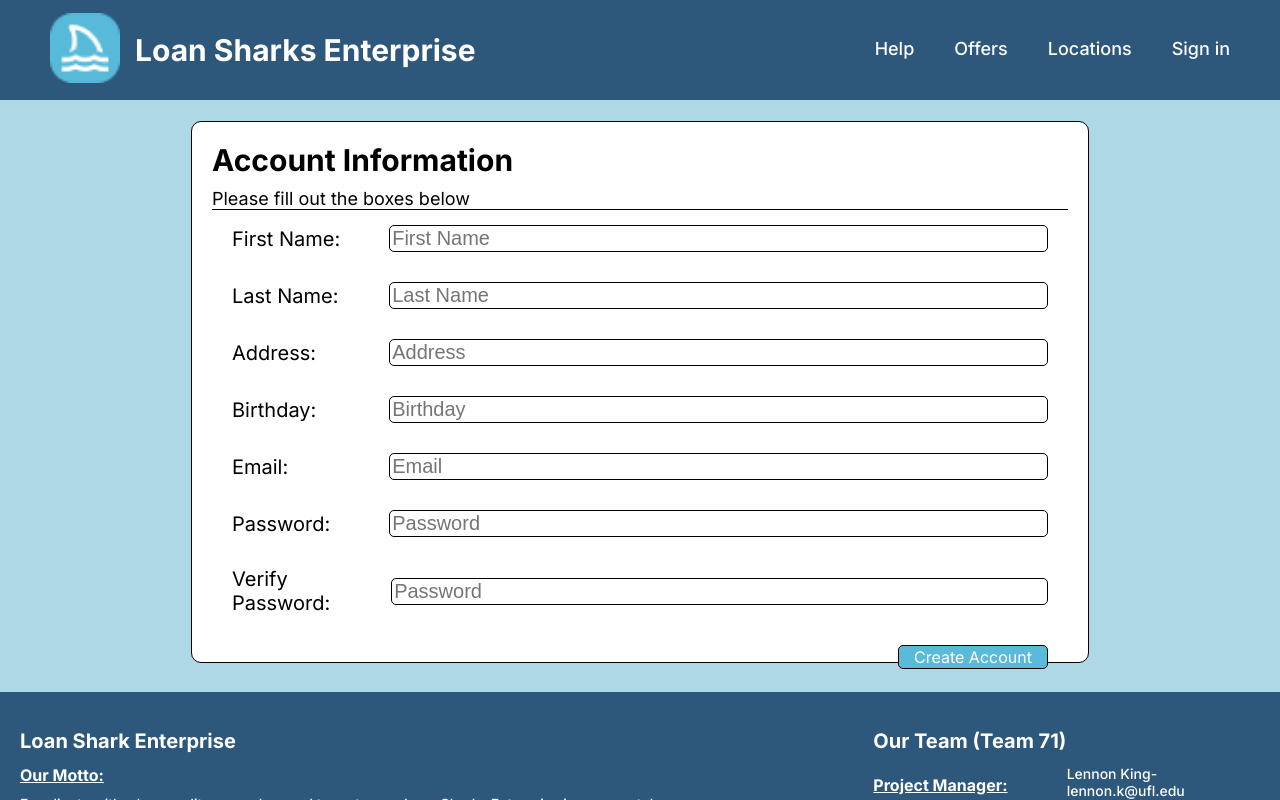
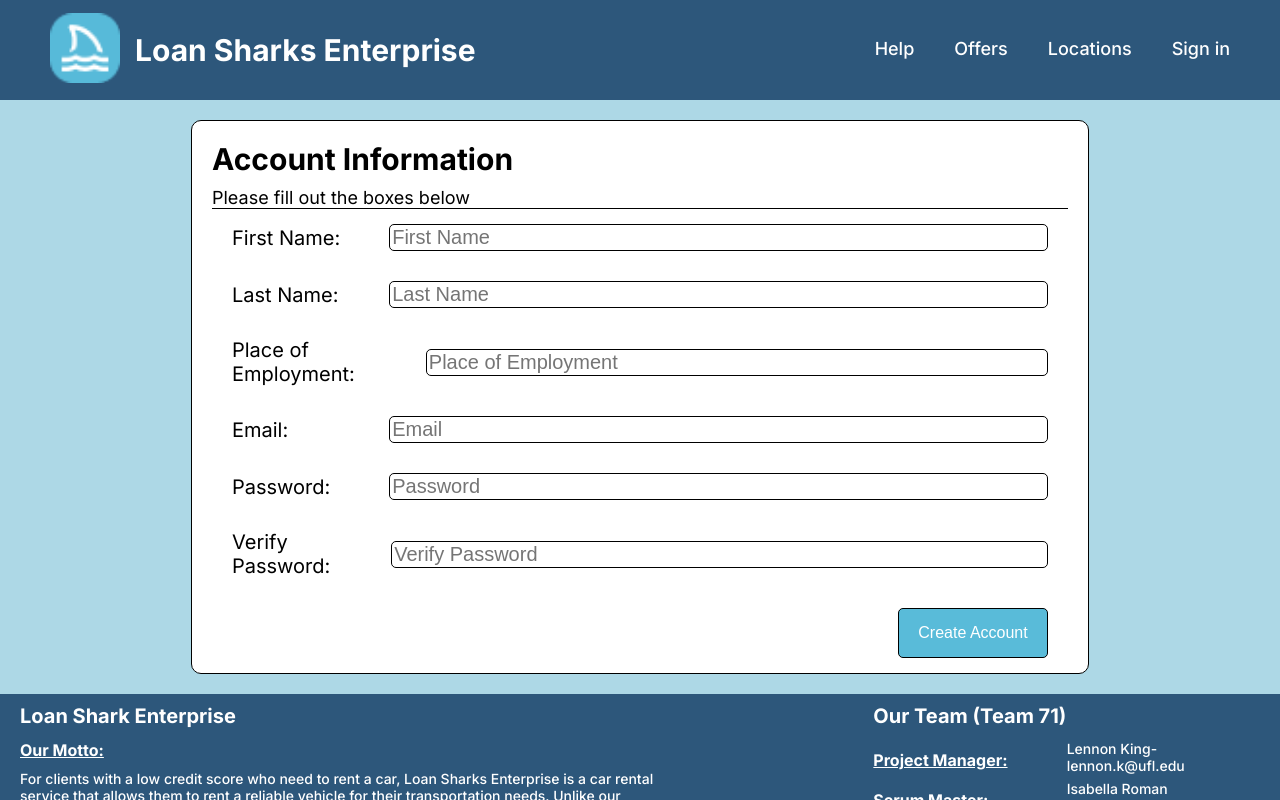
Before and after one commit to IsRo06/LoanSharks, a React (Create React App) app in the folder CLIENT/: page /account in a window 1280 px wide. Shown: the top 800 px of the page. Built offline with nearby package versions, Linux system fonts and the light colour scheme.

Commit message:
refactored some code and took out address/birthday

```diff
--- a/CLIENT/src/App.js
+++ b/CLIENT/src/App.js
@@ -9,7 +9,7 @@ export default function App() {
     <div>
       <BrowserRouter>
         <Routes>
-          <Route path="/" element={<Layout />}>
+          <Route path="/">
             <Route index element={<HomeScreen />} />
             <Route path="cars" element={<CarsScreen />} />
             <Route path="account" element={<AccountScreen/>} />
--- /dev/null
+++ b/CLIENT/src/components/AccountInfoBox/AccountInfoBox.jsx
@@ -0,0 +1,23 @@
+import styles from './AccountInfoBox.module.css'
+
+export default function AccountInfoBox(props){
+
+
+  return (
+    <div id={styles.background}>
+      <div id={styles.content}>
+        <h4>Account Information</h4>
+        <p id={styles.instructions}>Please fill out the boxes below</p>
+
+        {props.info.map(information => (
+          <div key={information} className={styles.informationContainer}>
+            <p>{information}:</p>
+            <input type="text" placeholder={information}/>
+          </div>
+        ))}
+
+        <button id={styles.bottomBtn}>Create Account</button>
+      </div>
+    </div>
+  );
+}
--- /dev/null
+++ b/CLIENT/src/components/AccountInfoBox/AccountInfoBox.module.css
@@ -0,0 +1,88 @@
+#background {
+  background-color:lightblue;
+  width: 100%;
+  min-height: 75vh;
+  display: flex;
+  justify-content: center;
+  align-items: center;
+}
+
+#content {
+  margin: 120px 0 20px 0;
+  display: flex;
+  flex-direction: column;
+  width: 70%;
+  border: 1px solid black;
+  border-radius: 10px;
+  background-color: white;
+}
+
+#content h4 {
+  font-size: 30px;
+  margin: 20px 20px 10px 20px;
+}
+
+#instructions {
+  font-size: 18px;
+  margin: 0 20px;
+  border-bottom: 1px solid black;
+}
+
+.informationContainer {
+  display: flex;
+  flex-direction: row;
+  align-items: center;
+  justify-content: space-between;
+  margin: 15px 40px;
+}
+
+.informationContainer p {
+  font-size: 20px;
+  text-decoration: none;
+}
+
+.informationContainer input {
+  width: 80%;
+  border: 1px solid black;
+  border-radius: 5px;
+}
+
+#dropdowns {
+  width: 80%;
+  display: grid;
+  grid-template-columns: 1fr 1fr;
+  justify-content: space-around;
+}
+
+#top {
+  margin: 0;
+  border: 1px solid black;
+}
+
+#optionsContainer {
+  width: 40%;
+}
+
+
+#option:hover {
+  cursor: pointer;
+  background-color: lightgray;
+}
+
+#bottomBtn {
+  height: 50px;
+  width: 150px;
+  margin: 15px 40px;
+  align-self: last baseline;
+  border: 1px solid black;
+  border-radius: 5px;
+  background-color: hsl(194, 63%, 60%);
+  color: white;
+  font-size: 16px;
+  cursor: pointer;
+  transition: background-color 0.15s;
+}
+
+#bottomBtn:hover {
+  background-color: hsl(194, 63%, 50%);
+}
--- a/CLIENT/src/components/SearchBox/SearchBox.module.css
+++ b/CLIENT/src/components/SearchBox/SearchBox.module.css
@@ -1,5 +1,5 @@
 #searchBox {
-  margin-top: 75px;
+  margin-top: 150px;
   display: flex;
   flex-direction: column;
   width: 75%;
@@ -11,8 +11,7 @@
 }
 
 #searchBox h4 {
-  margin-left: 50px;
-  margin-bottom: 15px;
+  margin: 30px 0 15px 50px;
   font-weight: bold;
   font-size: 30px;
 }
--- a/CLIENT/src/pages/AccountScreen.jsx
+++ b/CLIENT/src/pages/AccountScreen.jsx
@@ -1,47 +1,17 @@
 import styles from './AccountScreen.module.css'
 import Header from '../components/Header/Header'
+import AccountInfoBox from '../components/AccountInfoBox/AccountInfoBox';
 import Footer from '../components/Footer/Footer'
 
 export default function AccountScreen(){
+  const clientInfo = ["First Name", "Last Name", "Email", "Password", "Verify Password"];
+  const adminInfo = ["First Name", "Last Name", "Place of Employment", "Email", "Password", "Verify Password"];
+
   return(
     <>
-      <Header></Header>
-      <div id={styles.wholePage}>
-        <div id={styles.content}>
-          <h4>Account Information</h4>
-          <p id={styles.instructions}>Please fill out the boxes below</p>
-          <div className={styles.informationContainer}>
-            <p>First Name:</p>
-            <input type="text" placeholder='First Name'/>
-          </div>
-          <div className={styles.informationContainer}>
-            <p>Last Name:</p>
-            <input type="text" placeholder='Last Name'/>
-          </div>
-          <div className={styles.informationContainer}>
-            <p>Address:</p>
-            <input type="text" placeholder='Address'/>
-          </div>
-          <div className={styles.informationContainer}>
-            <p>Birthday:</p>
-            <input type="text" placeholder='Birthday'/>
-          </div>
-          <div className={styles.informationContainer}>
-            <p>Email:</p>
-            <input type="text" placeholder='Email'/>
-          </div>
-          <div className={styles.informationContainer}>
-            <p>Password:</p>
-            <input type="text" placeholder='Password'/>
-          </div>
-          <div className={styles.informationContainer}>
-            <p>Verify Password:</p>
-            <input type="text" placeholder='Password'/>
-          </div>
-          <button id={styles.bottomBtn}>Create Account</button>
-        </div>
-      </div>
-      <Footer></Footer>
+      <Header/>
+      <AccountInfoBox info={adminInfo}/>
+      <Footer/>
     </>
   )
 }
--- a/CLIENT/src/pages/AccountScreen.module.css
+++ b/CLIENT/src/pages/AccountScreen.module.css
@@ -1,70 +1,8 @@
-#wholePage {
-  background-color:lightblue;
-  width: 100%;
-  height: 75vh;
-  display: flex;
-  justify-content: center;
-  align-items: center;
+body {
+  margin: 0;
+  font-family: Inter;
 }
 
-#content {
-  font-family: Inter;
-  display: flex;
-  flex-direction: column;
-  width: 70%;
-  height: 90%;
-  border: 1px solid black;
-  border-radius: 10px;
-  background-color: white;
-
+h4, p {
+  margin: 0;
 }
-
-#content h4 {
-  font-size: 30px;
-  margin: 20px 20px 10px 20px;
-}
-
-#instructions {
-  font-size: 18px;
-  margin: 0 20px;
-  border-bottom: 1px solid black;
-}
-
-.informationContainer {
-  display: flex;
-  flex-direction: row;
-  align-items: center;
-  justify-content: space-between;
-  margin: 15px 40px;
-}
-
-.informationContainer p {
-  font-size: 20px;
-  text-decoration: none;
-}
-
-.informationContainer input {
-  width: 80%;
-  border: 1px solid black;
-  border-radius: 5px;
-}
-
-#bottomBtn {
-  height: 50px;
-  width: 150px;
-  margin: 15px 40px;
-  align-self: last baseline;
-  border: 1px solid black;
-  border-radius: 5px;
-  background-color: hsl(194, 63%, 60%);
-  color: white;
-  font-family: Inter;
-  font-size: 16px;
-  cursor: pointer;
-  transition: background-color 0.15s;
-}
-
-#bottomBtn:hover {
-  background-color: hsl(194, 63%, 50%);
-
-}
```
